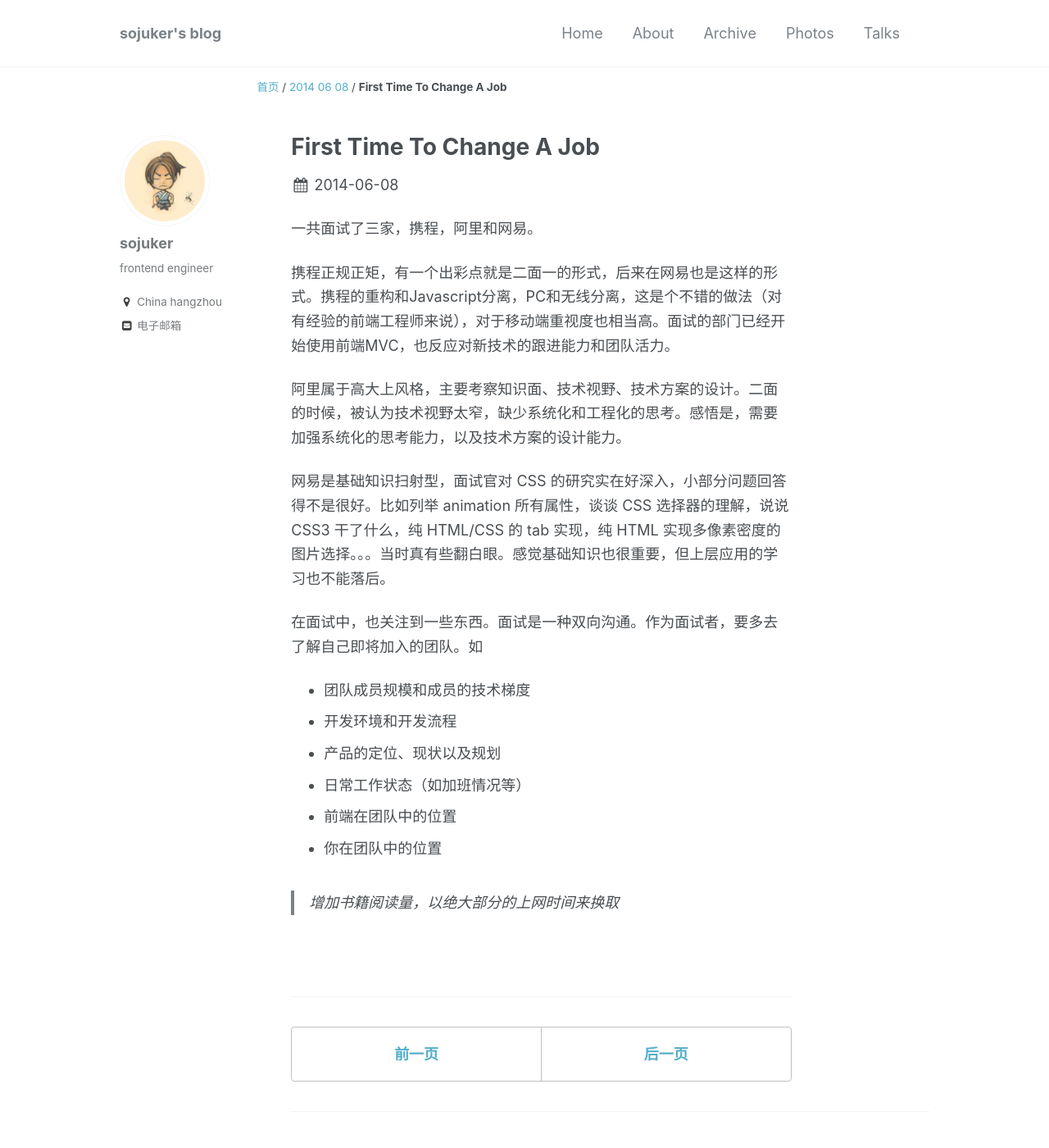
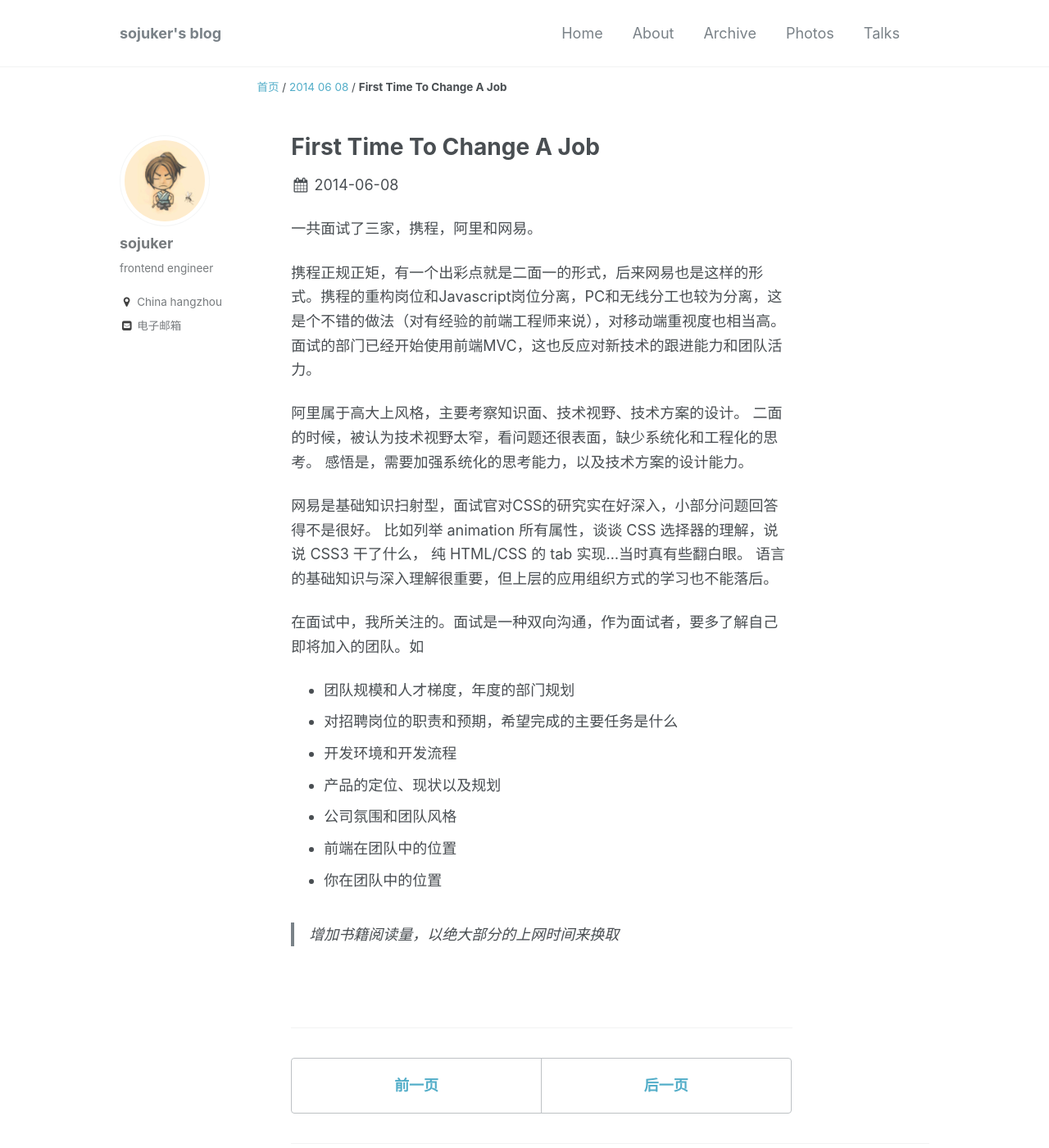
Before and after one commit to sojuker/sojuker.github.io, a Jekyll site: the page built from _posts/2014-06-08-first-time-to-change-a-job.md, in a window 1280 px wide and 1400 px high. Shown: the whole window at 82% size. Built offline with Jekyll 4.4.1, drawn with Linux system fonts in a browser that asks for light colours; some of the changed text lies outside the part shown.

Commit message:
add a note

```diff
--- a/_posts/2014-06-08-first-time-to-change-a-job.md
+++ b/_posts/2014-06-08-first-time-to-change-a-job.md
@@ -1,19 +1,24 @@
 一共面试了三家，携程，阿里和网易。
 
-携程正规正矩，有一个出彩点就是二面一的形式，后来在网易也是这样的形式。携程的重构和Javascript分离，PC和无线分离，这是个不错的做法（对有经验的前端工程师来说），对于移动端重视度也相当高。面试的部门已经开始使用前端MVC，也反应对新技术的跟进能力和团队活力。
+携程正规正矩，有一个出彩点就是二面一的形式，后来网易也是这样的形式。携程的重构岗位和Javascript岗位分离，PC和无线分工也较为分离，这是个不错的做法（对有经验的前端工程师来说），对移动端重视度也相当高。面试的部门已经开始使用前端MVC，这也反应对新技术的跟进能力和团队活力。
 
-阿里属于高大上风格，主要考察知识面、技术视野、技术方案的设计。二面的时候，被认为技术视野太窄，缺少系统化和工程化的思考。感悟是，需要加强系统化的思考能力，以及技术方案的设计能力。
+阿里属于高大上风格，主要考察知识面、技术视野、技术方案的设计。
+二面的时候，被认为技术视野太窄，看问题还很表面，缺少系统化和工程化的思考。
+感悟是，需要加强系统化的思考能力，以及技术方案的设计能力。
 
-网易是基础知识扫射型，面试官对 CSS 的研究实在好深入，小部分问题回答得不是很好。比如列举 animation 所有属性，谈谈 CSS 选择器的理解，说说 CSS3 干了什么，纯 HTML/CSS 的 tab 实现，纯 HTML 实现多像素密度的图片选择。。。当时真有些翻白眼。感觉基础知识也很重要，但上层应用的学习也不能落后。
+网易是基础知识扫射型，面试官对CSS的研究实在好深入，小部分问题回答得不是很好。
+比如列举 animation 所有属性，谈谈 CSS 选择器的理解，说说 CSS3 干了什么，
+纯 HTML/CSS 的 tab 实现...当时真有些翻白眼。
+语言的基础知识与深入理解很重要，但上层的应用组织方式的学习也不能落后。
 
-在面试中，也关注到一些东西。面试是一种双向沟通。作为面试者，要多去了解自己即将加入的团队。如
+在面试中，我所关注的。面试是一种双向沟通，作为面试者，要多了解自己即将加入的团队。如
 
-- 团队成员规模和成员的技术梯度
+- 团队规模和人才梯度，年度的部门规划
+- 对招聘岗位的职责和预期，希望完成的主要任务是什么
 - 开发环境和开发流程
 - 产品的定位、现状以及规划
-- 日常工作状态（如加班情况等）
+- 公司氛围和团队风格
 - 前端在团队中的位置
 - 你在团队中的位置
 
-
 > 增加书籍阅读量，以绝大部分的上网时间来换取
```
Also changed, not shown: _posts/2016-08-14-我对工程师的理解.md (+4 -3 lines), _posts/2017-07-23-微博归档.md (+6 -5 lines), _posts/2017-08-05-notice-of-job-changing.md (added, +33 -0 lines).
